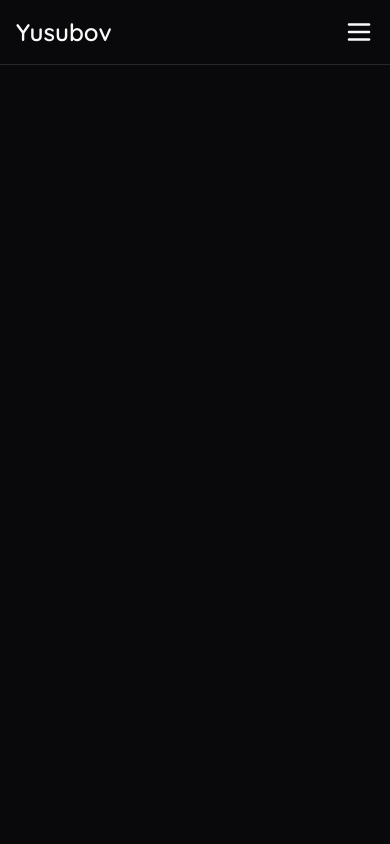
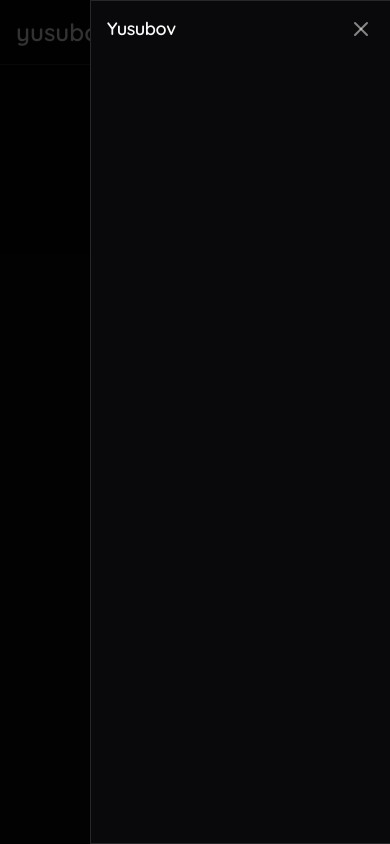
Before and after one commit to Biolater/my-portfolio, a Next.js app: page / in a window 390 px wide. Both pictures are taken after a click on the button 359 px from the left and 32 px from the top of the page. Built offline with nearby package versions, Linux system fonts and the light colour scheme.

Commit message:
Drawer update
Add drawer for displaying hamburger menu

```diff
--- a/components/Navbar/Navbar.tsx
+++ b/components/Navbar/Navbar.tsx
@@ -1,27 +1,49 @@
 import Link from "next/link";
-import { Menu } from "lucide-react";
+import { Menu, X } from "lucide-react";
 import {
   Tooltip,
   TooltipContent,
   TooltipProvider,
   TooltipTrigger,
 } from "@/components/ui/tooltip";
+import {
+  Drawer,
+  DrawerClose,
+  DrawerContent,
+  DrawerDescription,
+  DrawerFooter,
+  DrawerHeader,
+  DrawerTitle,
+  DrawerTrigger,
+} from "@/components/ui/drawer";
 const Navbar = () => {
   return (
     <header className="main__header border-b border-[#27272A] flex items-center justify-between p-4">
       <Link href="/" className="main__header__logo">
-        <span className="text-2xl font-semibold">Yusubov</span>
+        <span className="text-2xl font-semibold">yusubov</span>
       </Link>
+      <Drawer direction="right">
         <TooltipProvider delayDuration={300}>
           <Tooltip>
+            <DrawerTrigger asChild>
               <TooltipTrigger asChild>
                 <button className="hamburger__button">
                   <Menu size={30} />
                 </button>
               </TooltipTrigger>
+            </DrawerTrigger>
             <TooltipContent>Open menu</TooltipContent>
           </Tooltip>
         </TooltipProvider>
+        <DrawerContent className="h-screen max-w-[300px] ms-auto">
+          <DrawerHeader className="flex items-center justify-between">
+              <DrawerTitle>Yusubov</DrawerTitle>
+              <DrawerClose>
+                <X className="stroke-white/50 hover:stroke-white/70 active:ring rounded-lg" />
+              </DrawerClose>
+          </DrawerHeader>
+        </DrawerContent>
+      </Drawer>
     </header>
   );
 };
--- /dev/null
+++ b/components/ui/drawer.tsx
@@ -0,0 +1,117 @@
+"use client";
+
+import * as React from "react";
+import { Drawer as DrawerPrimitive } from "vaul";
+
+import { cn } from "@/lib/utils";
+
+const Drawer = ({
+  shouldScaleBackground = true,
+  ...props
+}: React.ComponentProps<typeof DrawerPrimitive.Root>) => (
+  <DrawerPrimitive.Root
+    shouldScaleBackground={shouldScaleBackground}
+    {...props}
+  />
+);
+Drawer.displayName = "Drawer";
+
+const DrawerTrigger = DrawerPrimitive.Trigger;
+
+const DrawerPortal = DrawerPrimitive.Portal;
+
+const DrawerClose = DrawerPrimitive.Close;
+
+const DrawerOverlay = React.forwardRef<
+  React.ElementRef<typeof DrawerPrimitive.Overlay>,
+  React.ComponentPropsWithoutRef<typeof DrawerPrimitive.Overlay>
+>(({ className, ...props }, ref) => (
+  <DrawerPrimitive.Overlay
+    ref={ref}
+    className={cn("fixed inset-0 z-50 bg-black/80", className)}
+    {...props}
+  />
+));
+DrawerOverlay.displayName = DrawerPrimitive.Overlay.displayName;
+
+const DrawerContent = React.forwardRef<
+  React.ElementRef<typeof DrawerPrimitive.Content>,
+  React.ComponentPropsWithoutRef<typeof DrawerPrimitive.Content>
+>(({ className, children, ...props }, ref) => (
+  <DrawerPortal>
+    <DrawerOverlay />
+    <DrawerPrimitive.Content
+      ref={ref}
+      className={cn(
+        "fixed inset-x-0 bottom-0 z-50 mt-24 flex h-auto flex-col border bg-background",
+        className
+      )}
+      {...props}
+    >
+      {children}
+    </DrawerPrimitive.Content>
+  </DrawerPortal>
+));
+DrawerContent.displayName = "DrawerContent";
+
+const DrawerHeader = ({
+  className,
+  ...props
+}: React.HTMLAttributes<HTMLDivElement>) => (
+  <div
+    className={cn("grid gap-1.5 p-4 text-center sm:text-left", className)}
+    {...props}
+  />
+);
+DrawerHeader.displayName = "DrawerHeader";
+
+const DrawerFooter = ({
+  className,
+  ...props
+}: React.HTMLAttributes<HTMLDivElement>) => (
+  <div
+    className={cn("mt-auto flex flex-col gap-2 p-4", className)}
+    {...props}
+  />
+);
+DrawerFooter.displayName = "DrawerFooter";
+
+const DrawerTitle = React.forwardRef<
+  React.ElementRef<typeof DrawerPrimitive.Title>,
+  React.ComponentPropsWithoutRef<typeof DrawerPrimitive.Title>
+>(({ className, ...props }, ref) => (
+  <DrawerPrimitive.Title
+    ref={ref}
+    className={cn(
+      "text-lg font-semibold leading-none tracking-tight",
+      className
+    )}
+    {...props}
+  />
+));
+DrawerTitle.displayName = DrawerPrimitive.Title.displayName;
+
+const DrawerDescription = React.forwardRef<
+  React.ElementRef<typeof DrawerPrimitive.Description>,
+  React.ComponentPropsWithoutRef<typeof DrawerPrimitive.Description>
+>(({ className, ...props }, ref) => (
+  <DrawerPrimitive.Description
+    ref={ref}
+    className={cn("text-sm text-muted-foreground", className)}
+    {...props}
+  />
+));
+DrawerDescription.displayName = DrawerPrimitive.Description.displayName;
+
+export {
+  Drawer,
+  DrawerPortal,
+  DrawerOverlay,
+  DrawerTrigger,
+  DrawerClose,
+  DrawerContent,
+  DrawerHeader,
+  DrawerFooter,
+  DrawerTitle,
+  DrawerDescription,
+};
```
Also changed, not shown: package.json (+9 -2 lines), 1 other file (tests, documents, lock files or other folders). Lines whose indentation alone changed are shown as unchanged.
